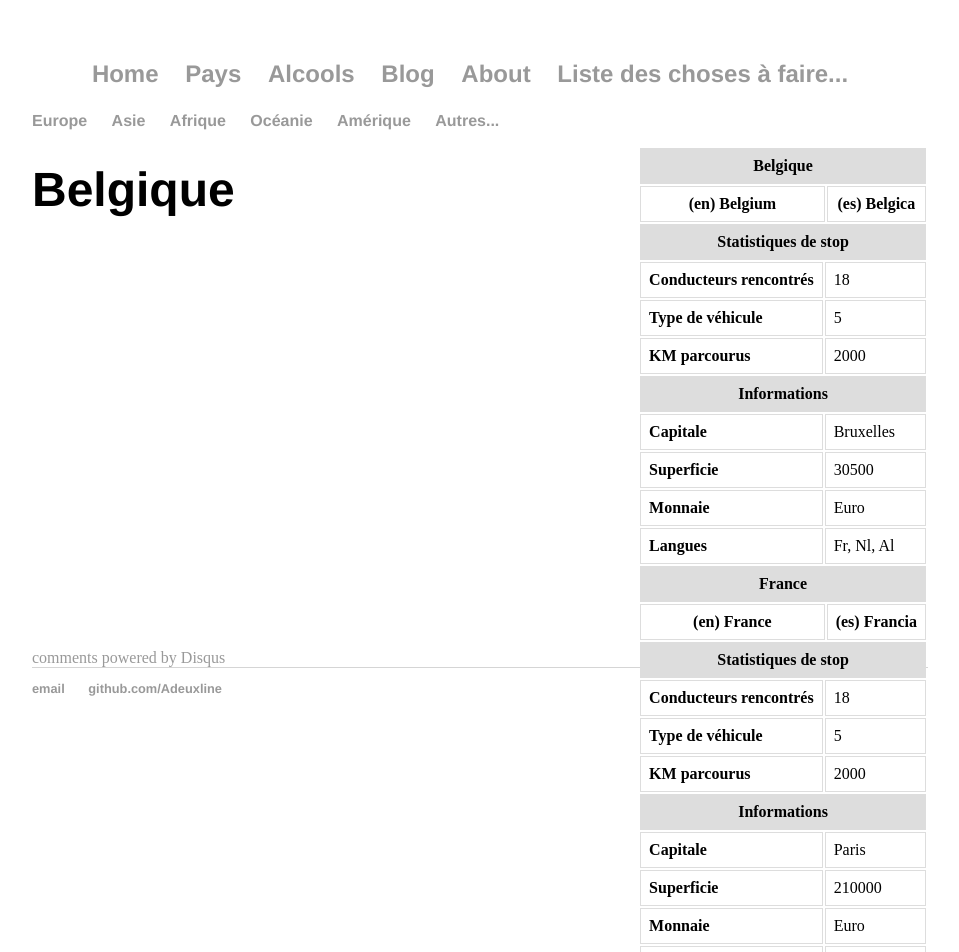
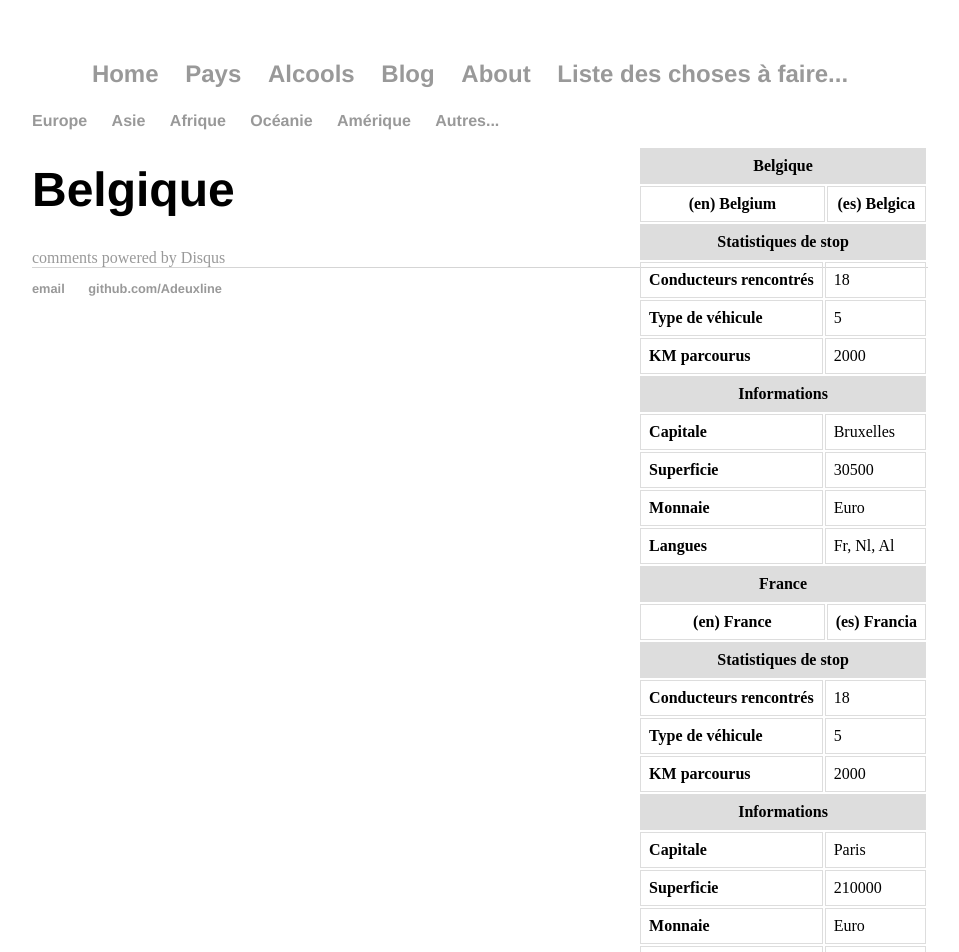
Before and after one commit to rlabe/adeuxline.github.io, a Jekyll site: the page built from _countries/belgium.html, in a window 1280 px wide. Shown: the top 952 px of the page, without its empty margins (160-1119 px from the left). Built offline with Jekyll 4.4.1, drawn with Linux system fonts in a browser that asks for light colours; comment, search, counter and statistics services are not loaded.

Commit message:
Update google_maps.html

```diff
--- a/_includes/google_maps.html
+++ b/_includes/google_maps.html
@@ -1,4 +1,7 @@
-<div id="googleMap" style="width:{% if include.taille %}{{ include.taille }}{% else %}100%{% endif %};height:400px;"></div>
+<div id="googleMap" style="
+    width:{% if include.width %}{{ include.width }}{% else %}100%{% endif %};
+    height:{% if include.height %}{{ include.height }}{% else %}400px{% endif %};
+    float:{% if include.float %}{{ include.float }}{% else %}left{% endif %}"></div>
 
 <script>
 function myMap() {
```
